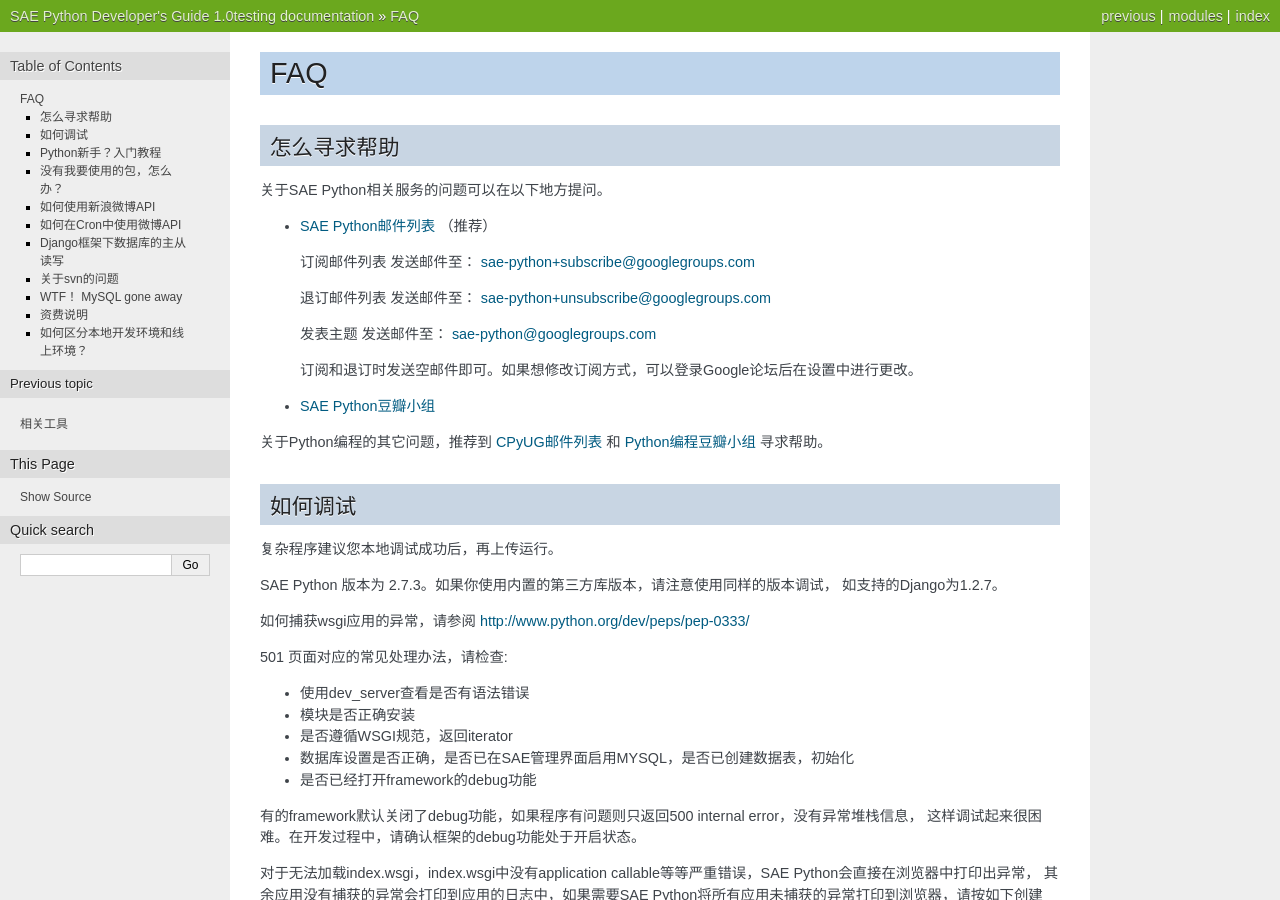
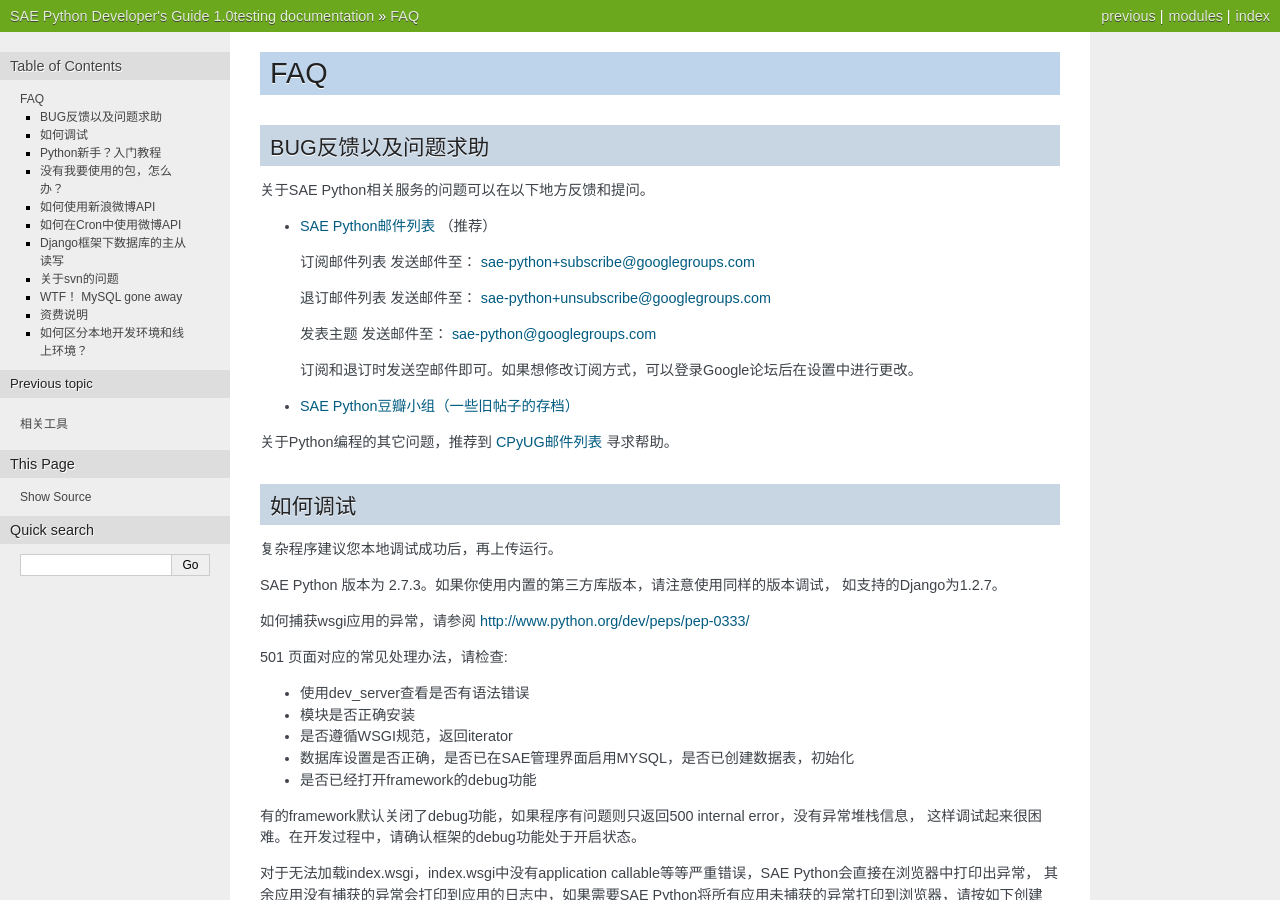
Before and after one commit to sinacloud/sae-python-dev-guide, a Sphinx documentation site: the page built from docs/faq.rst, in a window 1280 px wide and 900 px high. Built offline with Sphinx 7.4.7, drawn with Linux system fonts in a browser that asks for light colours.

Commit message:
Update howto feedback and ask for help

```diff
--- a/docs/faq.rst
+++ b/docs/faq.rst
@@ -2,10 +2,10 @@
 ===============
 
 
-怎么寻求帮助
+BUG反馈以及问题求助
 -------------------------
 
-关于SAE Python相关服务的问题可以在以下地方提问。
+关于SAE Python相关服务的问题可以在以下地方反馈和提问。
 
 * `SAE Python邮件列表`_ （推荐）
 
@@ -21,9 +21,9 @@
   订阅和退订时发送空邮件即可。如果想修改订阅方式，可以登录Google论坛后在设置中进行更改。
 
 
-* `SAE Python豆瓣小组 <http://www.douban.com/group/topic/26638508/>`_
+* `SAE Python豆瓣小组（一些旧帖子的存档） <http://www.douban.com/group/pythoncitadel/>`_
 
-关于Python编程的其它问题，推荐到 `CPyUG邮件列表`_ 和 `Python编程豆瓣小组`_ 寻求帮助。
+关于Python编程的其它问题，推荐到 `CPyUG邮件列表`_ 寻求帮助。
 
 .. _SAE Python邮件列表: http://groups.google.com/group/sae-python
 .. _CPyUG邮件列表: http://groups.google.com/group/python-cn?hl=zh-CN
--- a/docs/index.rst
+++ b/docs/index.rst
@@ -27,11 +27,6 @@
     faq
 
 
-意见反馈
-=============
-
-SAE Python 小组 http://www.douban.com/group/373262/
-
 Indices and tables
 ==================
 
```
